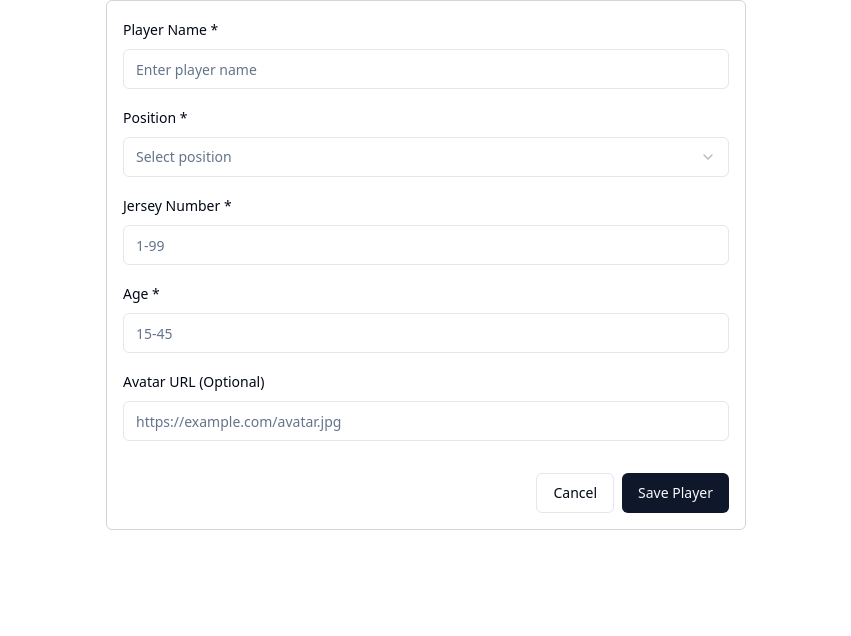
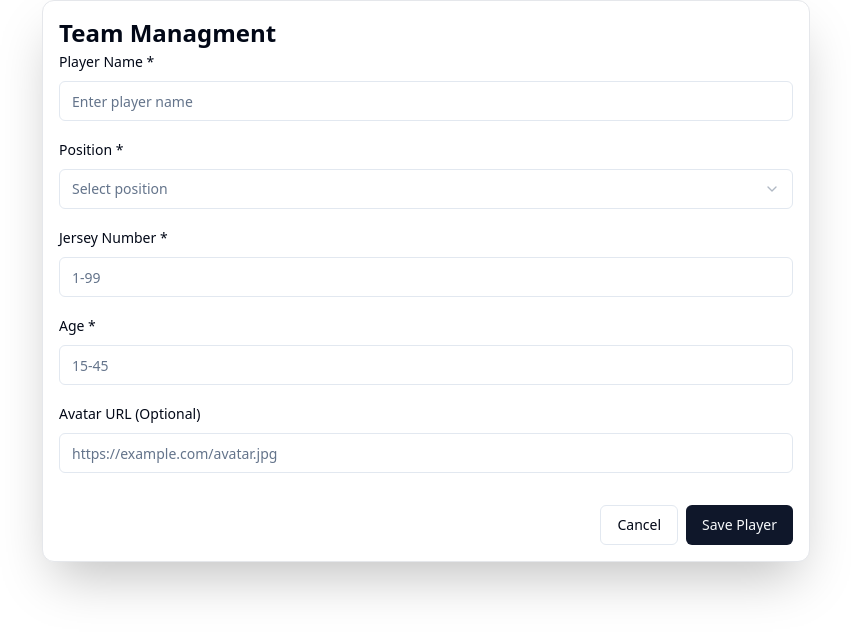
Before and after one commit to Saheel-Mahzz/Football-Team-Management, a React (Vite) app: page / in a window 1280 px wide. Shown: the top 636 px of the page, without its empty margins (214-1065 px from the left). Built offline with nearby package versions, Linux system fonts and the light colour scheme.

Commit message:
chore: refactor the classnmae for design

```diff
--- a/src/pages/team/index.tsx
+++ b/src/pages/team/index.tsx
@@ -2,7 +2,9 @@ import PlayerForm from "@/components/players/playerForm";
 
 export default function Team() {
   return (
-    <div className="flex flex-col w-1/2 mx-auto border border-gray-300 rounded-md p-4">
+<div className="flex flex-col w-full max-w-3xl mx-auto bg-white  rounded-xl shadow-2xl border border-gray-200 p-4">
+<h2 className="text-2xl font-semibold">Team Managment</h2>
+
 
       <PlayerForm/>
     </div>
```
